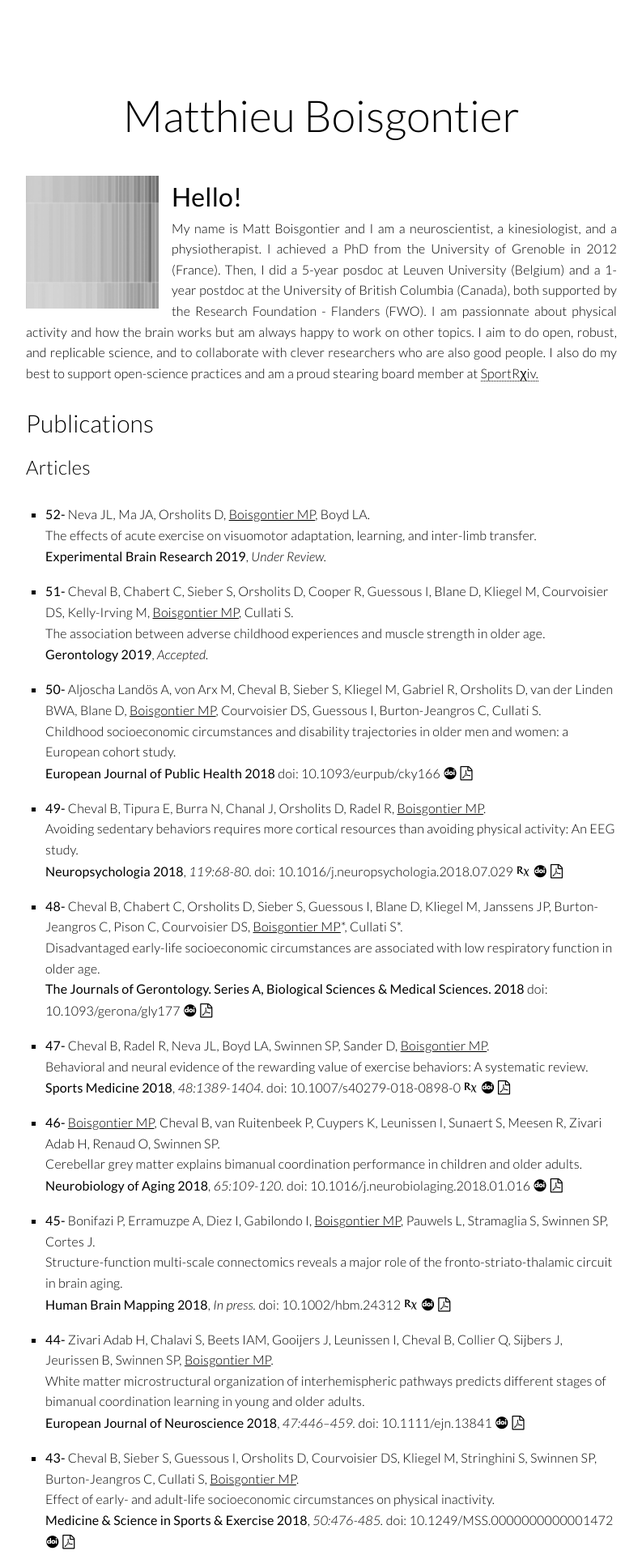
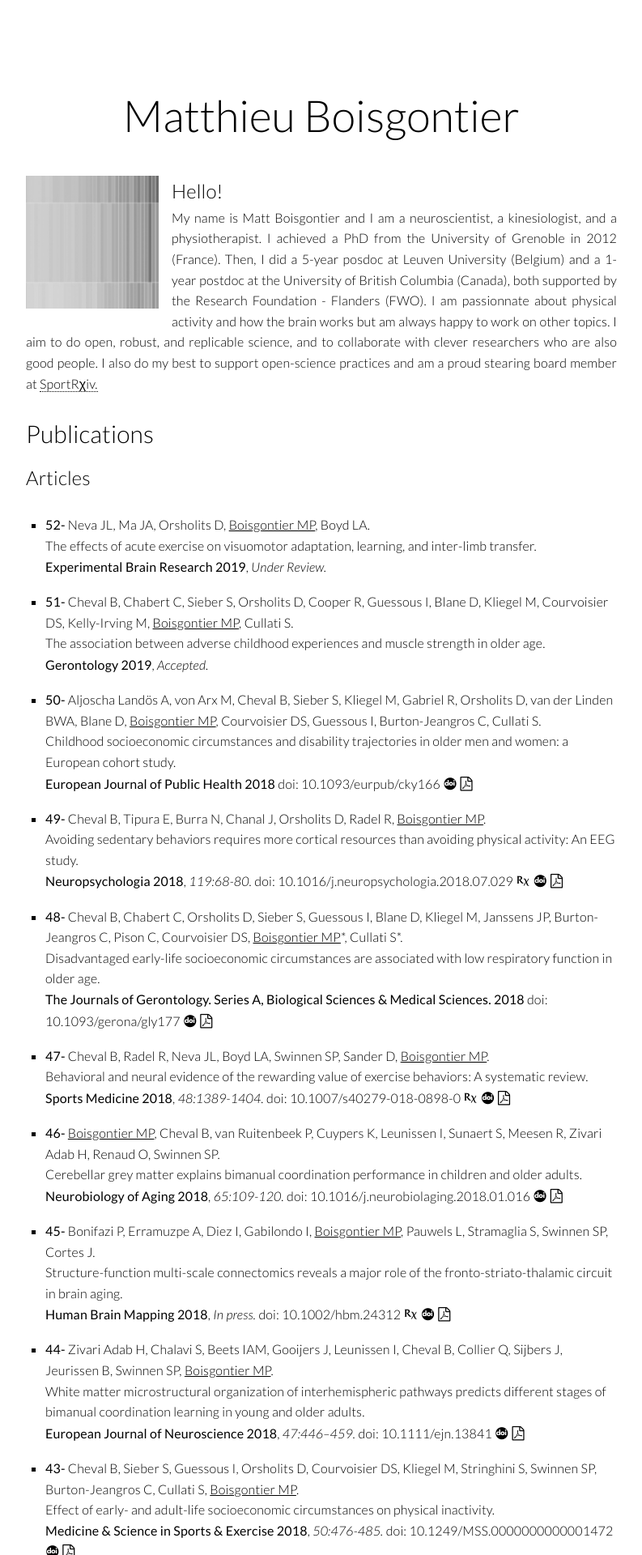
Before and after one commit to matthieuboisgontier/matthieuboisgontier.github.io, a Jekyll site: the page built from index.html, in a window 1280 px wide. Shown: the top 1920 px of the page at 81% size, without its empty margins (243-1036 px from the left). Built offline with Jekyll 4.4.1, drawn with Linux system fonts in a browser that asks for light colours; nearby versions of some CDN libraries; some web fonts are replaced; a script that is not in the unit is left out; comment, search, counter and statistics services are not loaded.

Commit message:
Update me.html

```diff
--- a/_includes/me.html
+++ b/_includes/me.html
@@ -1,6 +1,6 @@
 <p> <img src="/images/favicons/mstile-144x144.png">
   <p>
-    <b><font size="6">Hello!</font></b><br/>
+    <font size="5">Hello!</font><br/>
     My name is Matt Boisgontier and I am a neuroscientist, a kinesiologist, and a physiotherapist.
     I achieved a PhD from the University of Grenoble in 2012 (France).
     Then, I did a 5-year posdoc at Leuven University (Belgium) and a 1-year postdoc at the University of British Columbia (Canada), both supported by the Research Foundation - Flanders (FWO).
```
